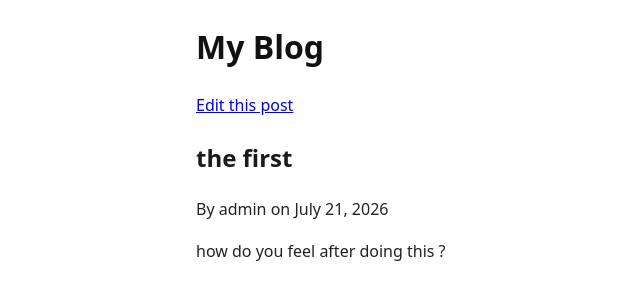
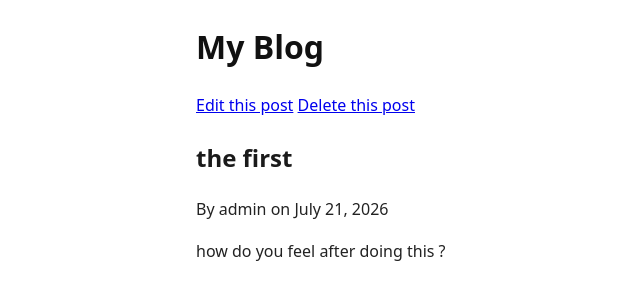
Before and after one commit to famegy/myblog, a Django app: a page that uses blog/templates/blog/post_detail.html in a window 1280 px wide. Shown: the part 131-431 px from the top of the page, without its empty margins (94-734 px from the left). Run offline with Django 5.2, Linux system fonts and the light colour scheme; a user stored in the database is signed in; data comes from the database, SQL or seed files in the repository; both versions use the stored data as it was after the commit.

Commit message:
created post delete

```diff
--- a/blog/templates/blog/post_detail.html
+++ b/blog/templates/blog/post_detail.html
@@ -2,10 +2,17 @@
 {%block content %}
 <article>
   {% if user == post.author %}
-    <p class="edit"> <a href="{% url 'post_edit' post.slug %}">Edit this post<a/></p>
+    <p class="edit">
+      <a href="{% url 'post_edit' post.slug %}">Edit this post<a/>
+
+      <a href="{% url 'post_delete' post.slug %}">Delete this post</a>
+    </p>
+  {% endif %}
+
+
   <h2>{{ post.title }}</h2>
   <p>By {{post.author}} on {{post.published_at|date:"F j, Y"}}</p>
   <p>{{ post.content|linebreaks }}</p>
-  {% endif %}
+
 </article>
 {% endblock %}
--- a/blog/urls.py
+++ b/blog/urls.py
@@ -5,5 +5,6 @@ urlpatterns = [
   path('', views.post_list, name='post_list'),
   path('new/', views.post_create, name='post_create'),
   path('<slug:slug>/edit/', views.post_edit, name='post_edit'),
+  path('<slug:slug>/delete/', views.post_delete, name='post_delete'),
   path('<slug:slug>/', views.post_detail, name='post_detail')
 ]
--- a/blog/views.py
+++ b/blog/views.py
@@ -58,3 +58,16 @@ def post_edit(request, slug):
 
 
     return render(request, 'blog/post_form.html', {'form': form, 'editing': True})
+
+@login_required
+def post_delete(request, slug):
+    post = get_object_or_404(Post, slug=slug)
+
+    if post.author != request.user:
+        raise PermissionDenied("You are not allowed to delete this post!")
+
+    if request.method == 'POST':
+        post.delete()
+        return redirect('post_list')
+
+    return render(request, 'blog/post_confirm_delete.html', {'post': post})
```
Also changed, not shown: blog/templates/blog/post_confirm_delete.html (added, +14 -0 lines), db.sqlite3.
